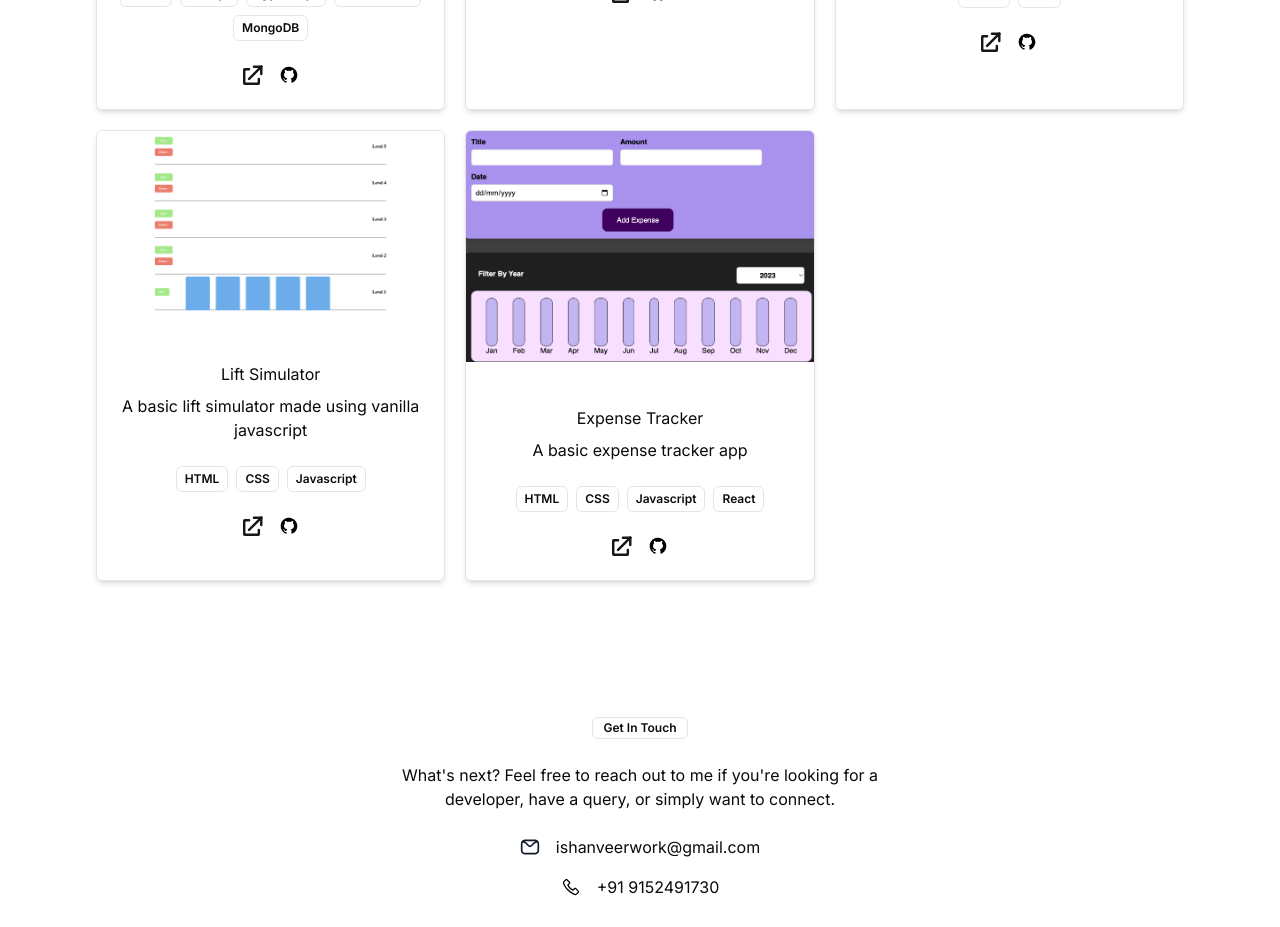
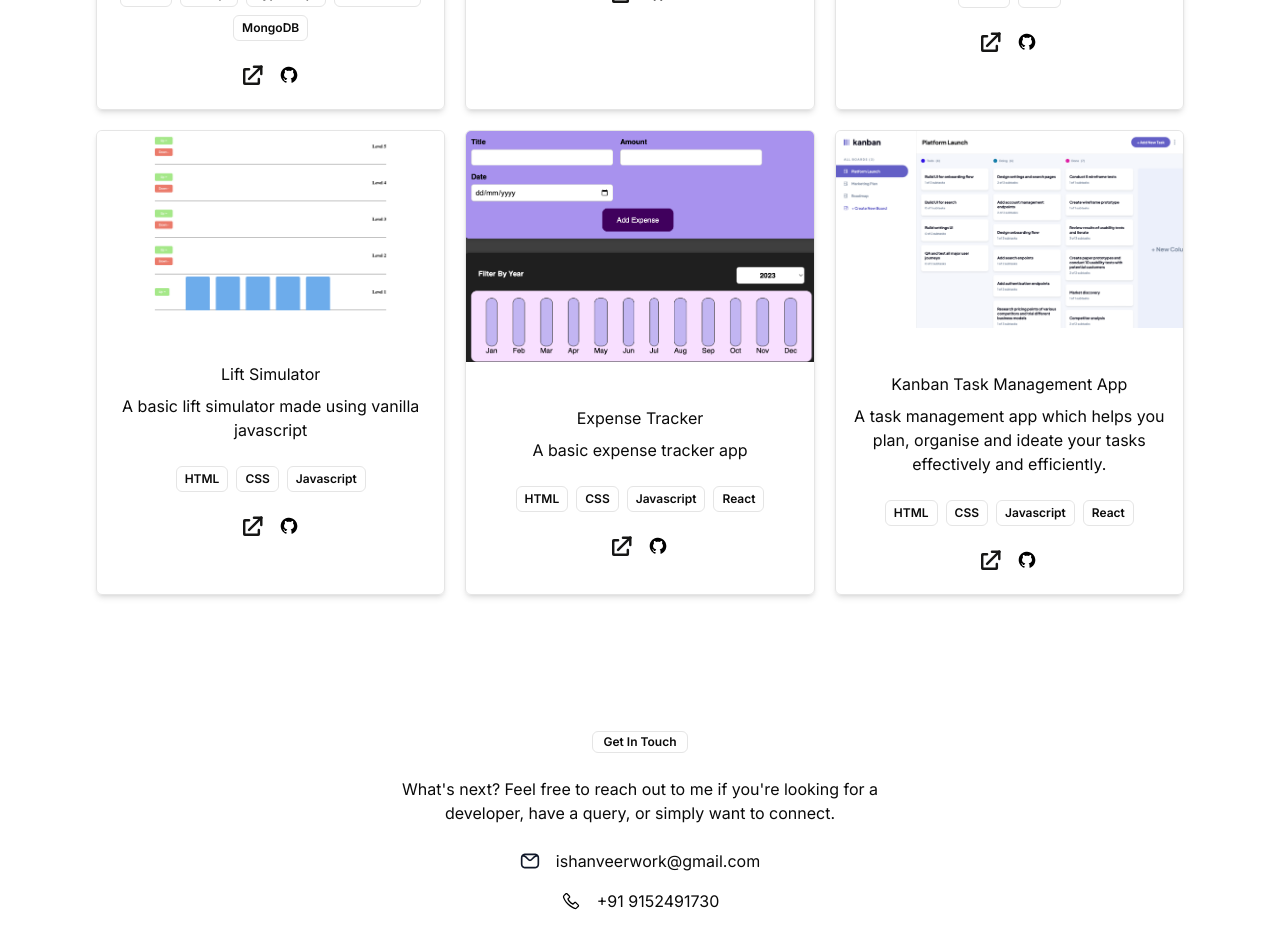
Before and after one commit to IshanVeer/portfolio, a Next.js app: page / in a window 1280 px wide. Shown: the part 2700-3627 px from the top of the page. Built offline with nearby package versions, Linux system fonts and the light colour scheme.

Commit message:
added a project

```diff
--- a/components/shared/Theme.tsx
+++ b/components/shared/Theme.tsx
@@ -17,7 +17,7 @@ const Theme = () => {
         <Button
           className=""
           variant="ghost"
-          onClick={() => {
+          onChange={() => {
             setMode("dark");
           }}
         >
--- a/constants/index.ts
+++ b/constants/index.ts
@@ -80,6 +80,16 @@ export const workProjects = [
     link: "https://expense-tracker-demo-app.netlify.app/",
     github: "https://github.com/IshanVeer/Expense-Tracker",
   },
+  {
+    index: 5,
+    title: "Kanban Task Management App",
+    description:
+      "A task management app which helps you plan, organise and ideate your tasks effectively and efficiently.",
+    tags: ["HTML", "CSS", "Javascript", "React"],
+    image: "/assets/images/kanban-task-management-app.png",
+    link: "https://task-management-app-kohl-xi.vercel.app",
+    github: "https://github.com/IshanVeer/task-management-app",
+  },
 ];
 export const workExperience = [
   {
```
Also changed, not shown: public/assets/images/kanban-task-management-app.png (added).
